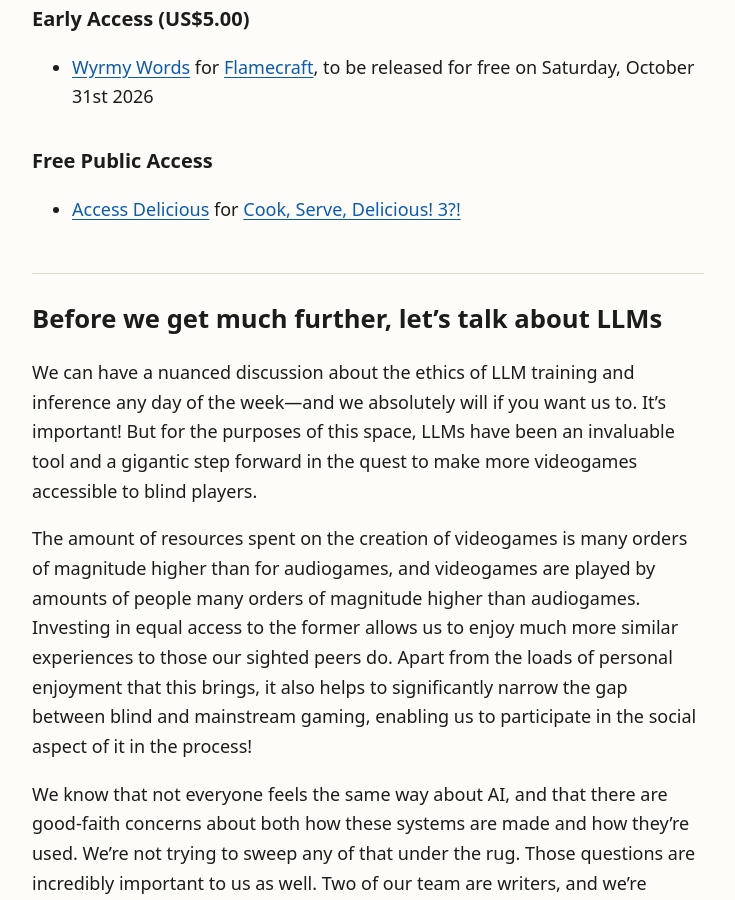
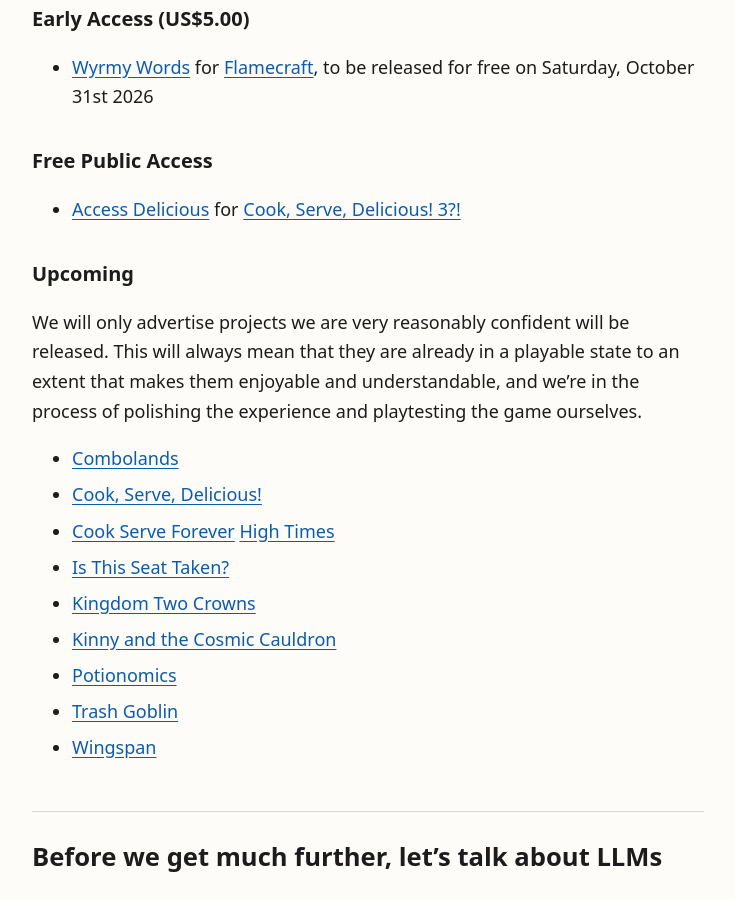
Before and after one commit to Rubber-Magpie/rubber-magpie.github.io, a Jekyll site: the page built from index.md, in a window 1280 px wide and 900 px high, scrolled down 485 px. Shown: the whole window, without its empty margins (272-1007 px from the left). Built offline with Jekyll 4.4.1, drawn with Linux system fonts in a browser that asks for light colours.

Commit message:
Add upcoming projects

```diff
--- a/index.md
+++ b/index.md
@@ -12,6 +12,21 @@ Hello! We’re Rubber Magpie, and we’re here to rummage through the world of g
 ### Free Public Access
 
 - [Access Delicious](https://ko-fi.com/s/2fe74e40f5) for [Cook, Serve, Delicious! 3?!](https://store.steampowered.com/app/1000030/Cook_Serve_Delicious_3/)
+
+### Upcoming
+
+We will only advertise projects we are very reasonably confident will be released. This will always mean that they are already in a playable state to an extent that makes them enjoyable and understandable, and we're in the process of polishing the experience and playtesting the game ourselves.
+
+- [Combolands](https://store.steampowered.com/app/4075620/Combolands_Roguelike_Citybuilder/)
+- [Cook, Serve, Delicious!](https://store.steampowered.com/app/247020/Cook_Serve_Delicious/)
+- [Cook Serve Forever](https://store.steampowered.com/app/1928090/Cook_Serve_Forever/)
+[ High Times](https://store.steampowered.com/app/2251220/High_Times/)
+- [Is This Seat Taken?](https://store.steampowered.com/app/3035120/Is_This_Seat_Taken/)
+- [Kingdom Two Crowns](https://store.steampowered.com/app/701160/Kingdom_Two_Crowns/)
+- [Kinny and the Cosmic Cauldron](https://store.steampowered.com/app/3330210/Kinny_and_the_Cosmic_Cauldron/)
+- [Potionomics](https://store.steampowered.com/app/1874490/Potionomics/)
+- [Trash Goblin](https://store.steampowered.com/app/2407830/Trash_Goblin/)
+- [Wingspan](https://store.steampowered.com/app/1054490/Wingspan/)
 
 ## Before we get much further, let’s talk about LLMs
 
```
